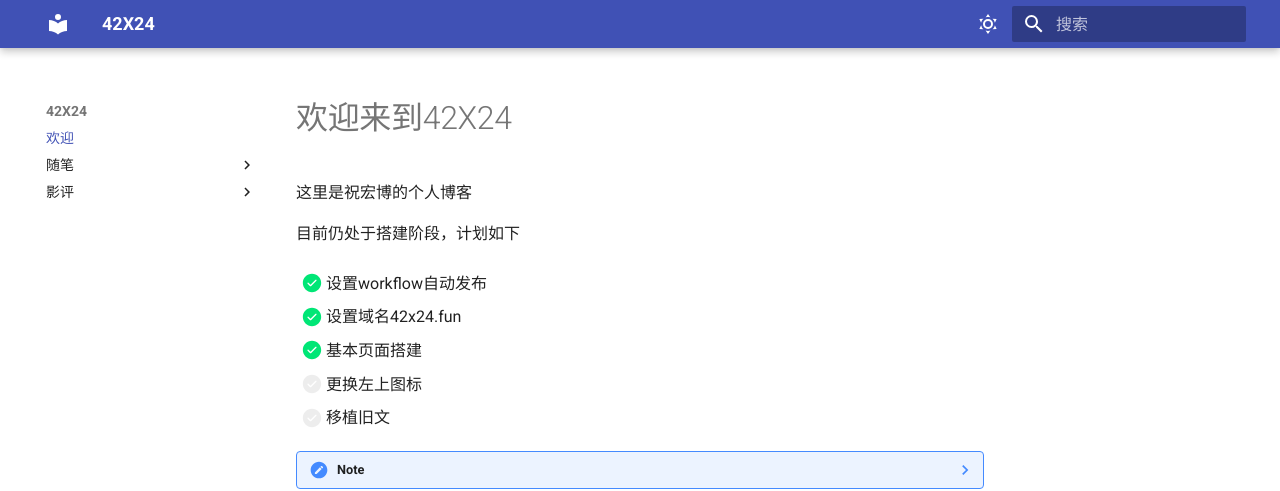
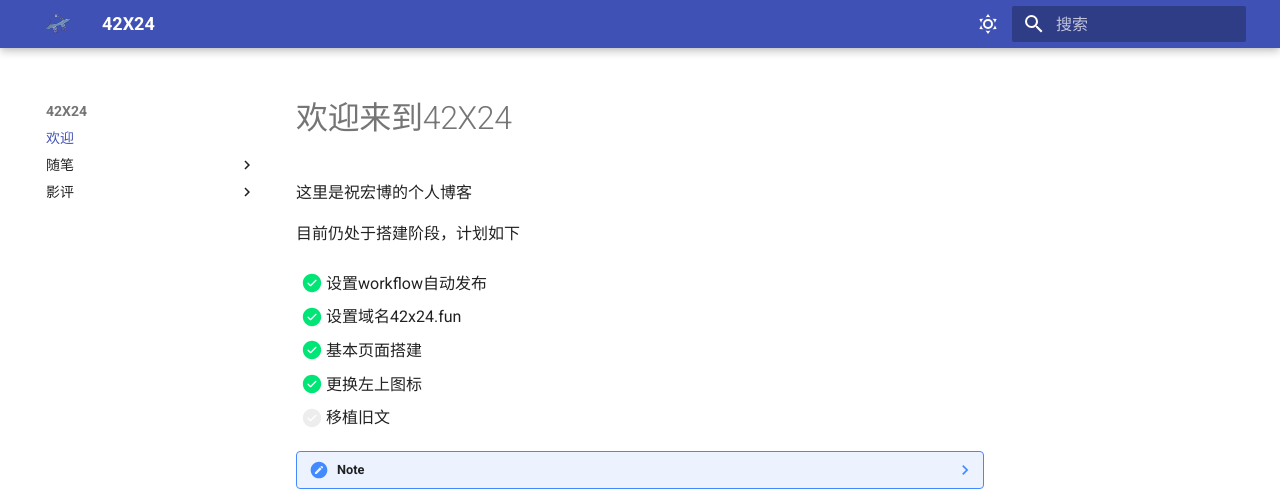
Before and after one commit to Wyatt-Zhu/MyBlog, an MkDocs documentation site: the page built from docs/index.md, in a window 1280 px wide. Shown: the top 491 px of the page. Built offline with MkDocs 1.6.1 and Material for MkDocs 9.7.7, drawn with Linux system fonts in a browser that asks for light colours.

Commit message:
update logo

```diff
--- a/docs/index.md
+++ b/docs/index.md
@@ -9,7 +9,7 @@
 * [x] 设置域名42x24.fun
 
 * [x] 基本页面搭建
-* [ ] 更换左上图标
+* [x] 更换左上图标
 * [ ] 移植旧文
 
 ??? note
--- a/mkdocs.yml
+++ b/mkdocs.yml
@@ -5,6 +5,8 @@ site_description: >-
   WyattZhu's blog
 
 theme:
+  logo: images/ufo.svg
+  favicon: images/Mobius.svg
   name: material
   language: zh
 
```
Also changed, not shown: docs/images/Mobius.svg (added), docs/images/Penrose triangle.svg (added), docs/images/capsule.svg (added), docs/images/ufo.svg (added).
